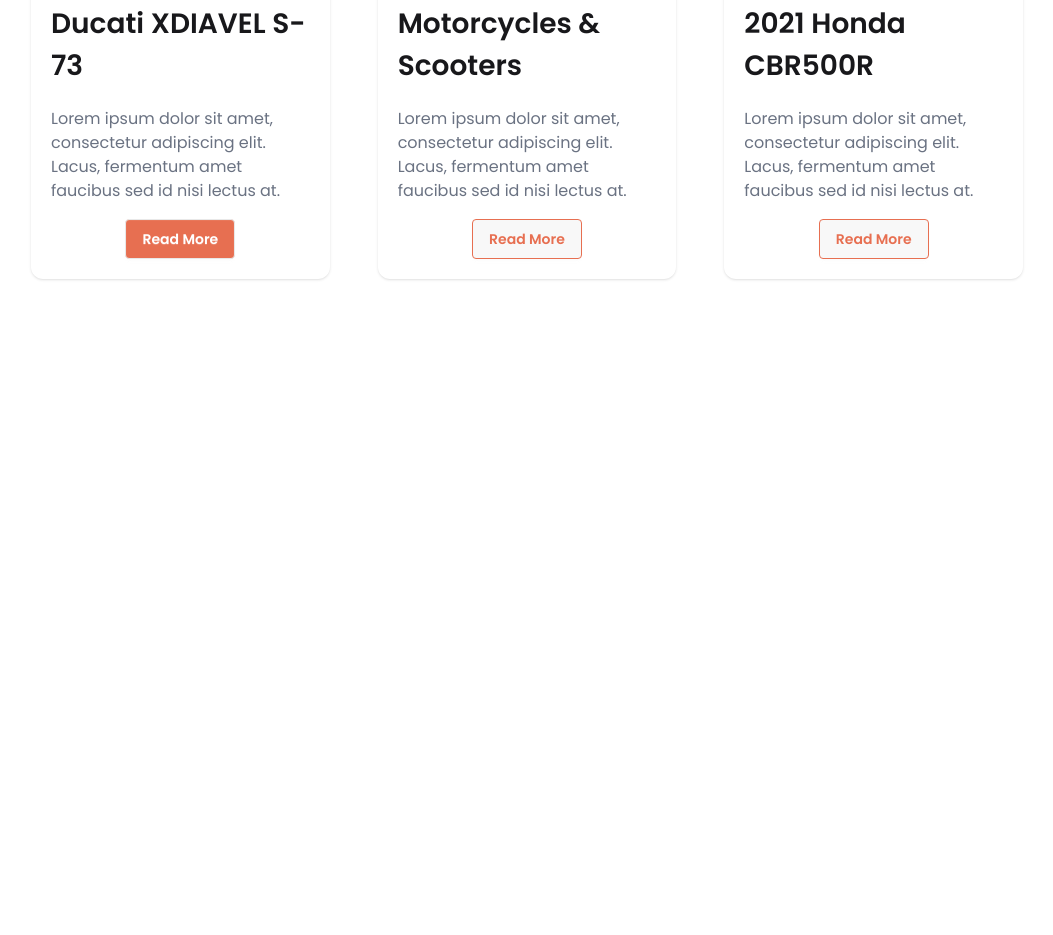
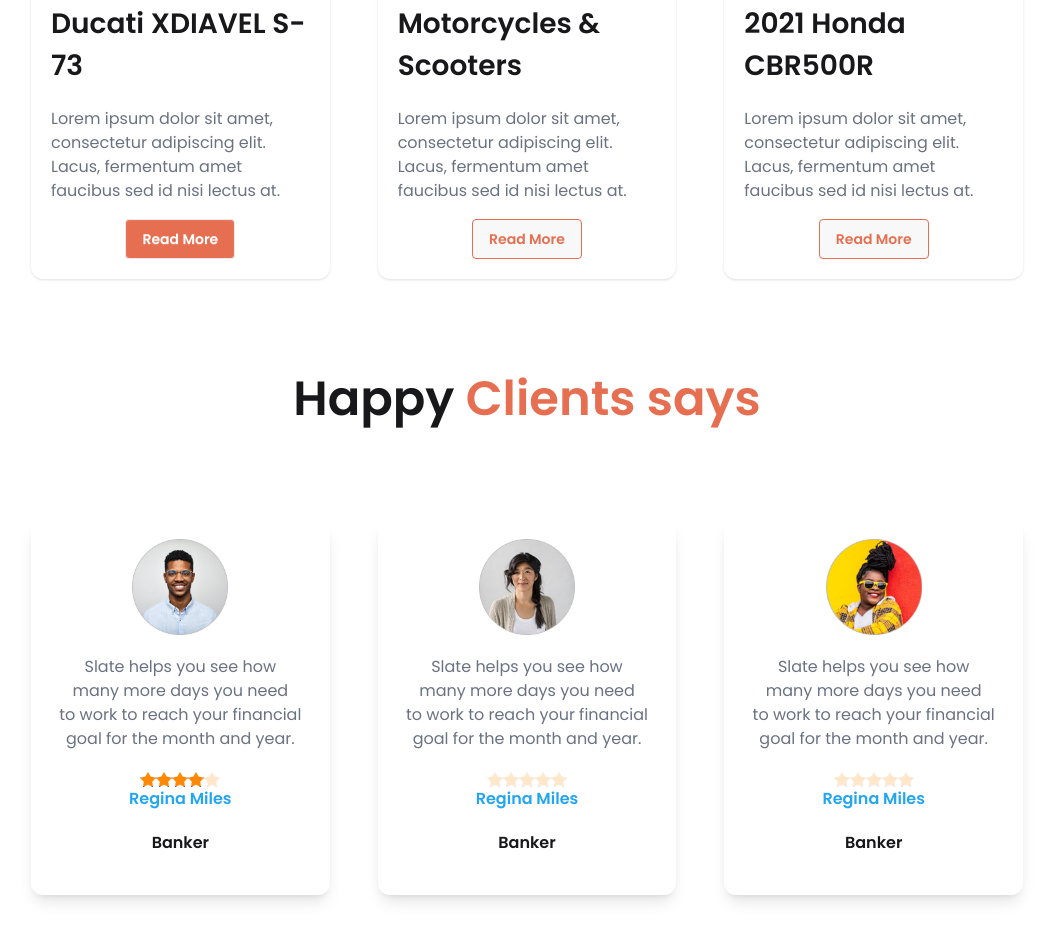
Before and after one commit to wahidalam91/bike-dekho-daisyUI, a plain HTML site: page index.html in a window 1280 px wide. Shown: the part 1685-2620 px from the top of the page, without its empty margins (113-1166 px from the left). Before the commit the page ends 2004 px from the top, so only its background shows below. Drawn offline with nearby package versions, Linux system fonts and the light colour scheme.

Commit message:
Happy Clients Says Section added

```diff
--- a/index.html
+++ b/index.html
@@ -234,6 +234,70 @@
 
       </section>
 
+      <!-- Reviews Section -->
+       <section>
+        <h2 class="text-5xl font-semibold my-24 text-center">Happy <span class="text-[#E76F51]">Clients says</span></h2>
+
+        <div class="review-cards-container grid gap-12 grid-cols-1 md:grid-cols-2 lg:grid-cols-3">
+          <!-- Review Card-1 -->
+           <div class="review-card flex flex-col items-center justify-center rounded-xl shadow-lg p-5">
+              <div class="w-24 mx-auto rounded-full">
+                <img src="./biker-zone-resources-main/images/others/user-1.png" />
+              </div>
+              <p class="text-gray-500 text-center my-5">Slate helps you see how <br> many more days you need <br> to work to reach your financial <br>
+              goal for the month and year.</p>
+              <div class="rating rating-xs">
+                <input type="radio" name="rating-5" class="mask mask-star-2 bg-orange-400" aria-label="1 star" />
+                <input type="radio" name="rating-5" class="mask mask-star-2 bg-orange-400" aria-label="2 star" />
+                <input type="radio" name="rating-5" class="mask mask-star-2 bg-orange-400" aria-label="3 star" />
+                <input type="radio" name="rating-5" class="mask mask-star-2 bg-orange-400" aria-label="4 star" checked="checked" />
+                <input type="radio" name="rating-5" class="mask mask-star-2 bg-orange-400" aria-label="5 star" />
+              </div>
+              <p class="text-[#23A6F0] font-semibold">Regina Miles</p>
+              <p class="my-5 font-semibold">Banker</p>
+            </div>
+
+
+          <!-- Review Card-2 -->
+           <div class="review-card flex flex-col items-center justify-center rounded-xl shadow-lg p-5">
+              <div class="w-24 mx-auto rounded-full">
+                <img src="./biker-zone-resources-main/images/others/user-2.png" />
+              </div>
+              <p class="text-gray-500 text-center my-5">Slate helps you see how <br> many more days you need <br> to work to reach your financial <br>
+              goal for the month and year.</p>
+              <div class="rating rating-xs">
+                <input type="radio" name="rating-5" class="mask mask-star-2 bg-orange-400" aria-label="1 star" />
+                <input type="radio" name="rating-5" class="mask mask-star-2 bg-orange-400" aria-label="2 star" />
+                <input type="radio" name="rating-5" class="mask mask-star-2 bg-orange-400" aria-label="3 star" />
+                <input type="radio" name="rating-5" class="mask mask-star-2 bg-orange-400" aria-label="4 star"   />
+                <input type="radio" name="rating-5" class="mask mask-star-2 bg-orange-400" aria-label="5 star" />
+              </div>
+              <p class="text-[#23A6F0] font-semibold">Regina Miles</p>
+              <p class="my-5 font-semibold">Banker</p>
+            </div>
+
+
+          <!-- Review Card-3 -->
+           <div class="review-card flex flex-col items-center justify-center rounded-xl shadow-lg p-5">
+              <div class="w-24 mx-auto rounded-full">
+                <img src="./biker-zone-resources-main/images/others/user-3.png" />
+              </div>
+              <p class="text-gray-500 text-center my-5">Slate helps you see how <br> many more days you need <br> to work to reach your financial <br>
+              goal for the month and year.</p>
+             <div class="rating rating-xs">
+                <input type="radio" name="rating-5" class="mask mask-star-2 bg-orange-400" aria-label="1 star" />
+                <input type="radio" name="rating-5" class="mask mask-star-2 bg-orange-400" aria-label="2 star" />
+                <input type="radio" name="rating-5" class="mask mask-star-2 bg-orange-400" aria-label="3 star" />
+                <input type="radio" name="rating-5" class="mask mask-star-2 bg-orange-400" aria-label="4 star" />
+                <input type="radio" name="rating-5" class="mask mask-star-2 bg-orange-400" aria-label="5 star" />
+              </div>
+              <p class="text-[#23A6F0] font-semibold">Regina Miles</p>
+              <p class="my-5 font-semibold">Banker</p>
+            </div>
+
+        </div>
+       </section>
+
 
 
 
```
